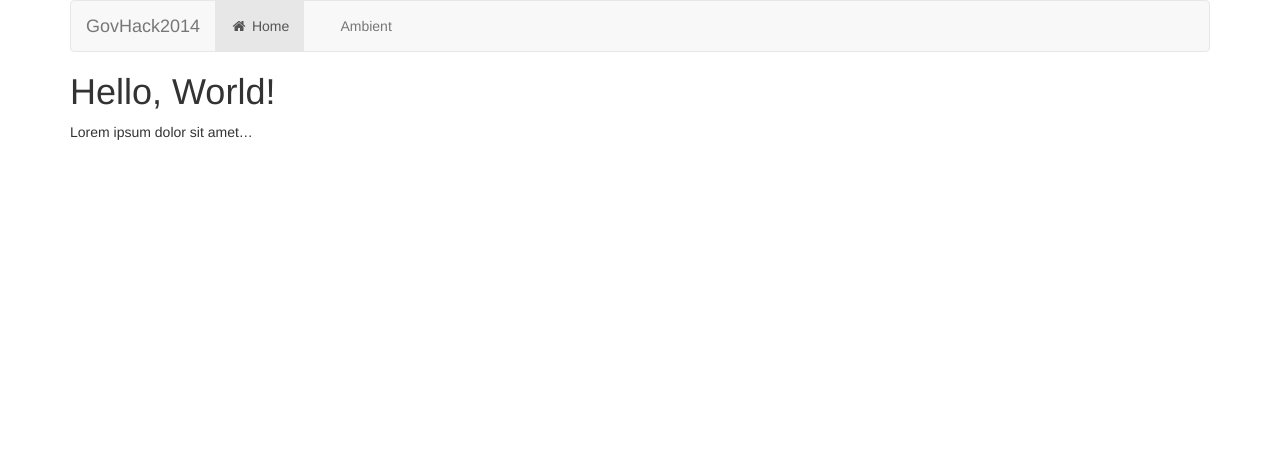
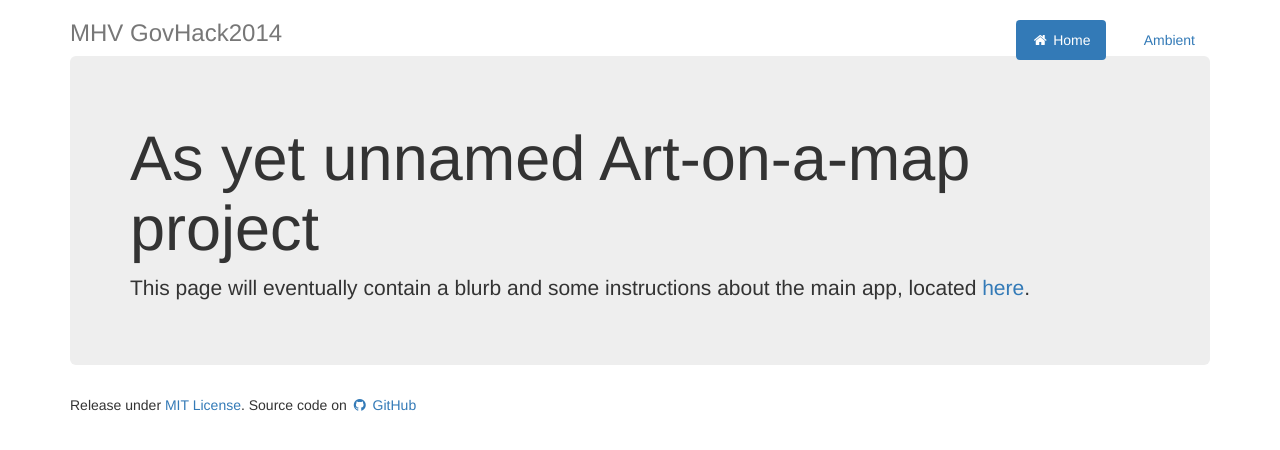
Before and after one commit to makehackvoid/govhack2014, a Python web app: template govhack2014/templates/index.html in a window 1280 px wide. Shown: the top 450 px of the page. Run offline with Jinja, Linux system fonts and the light colour scheme; the template is opened without the code that fills it, so the values that code supplies are empty; some libraries are stand-ins or nearby versions.

Commit message:
Updated _layout and index templates.

```diff
--- a/govhack2014/templates/_layout.html
+++ b/govhack2014/templates/_layout.html
@@ -31,27 +31,14 @@
     </head>
     <body>
     <div class="container">
-            <div class="navbar navbar-default" role="navigation">
-                <div class="container-fluid">
-                    <div class="navbar-header">
-                        <button type="button" class="navbar-toggle" data-toggle="collapse" data-target=".navbar-collapse">
-                            <span class="sr-only">Toggle navigation</span>
-                            <i class="fa fa-bars fa-lg"></i>
-                        </button>
-                        <a class="navbar-brand" href="/">GovHack2014</a>
-                    </div>
-                    <div class="navbar-collapse collapse">
-                        <ul class="nav navbar-nav">
+      <div class="header">
+        <ul class="nav nav-pills pull-right">
         {% for href, id, caption, icon in navigation_bar %}
         <li{% if id == active_page %} class="active"{% endif %}>
           <a href="{{ href|e }}"><i class="fa fa-fw fa-{{ icon|e }}"></i> {{ caption|e }}</a>
         </li>
         {% endfor %}
         </ul>
-                    </div><!--/.nav-collapse -->
-                </div><!--/.container-fluid -->
-            </div>
-
             <section id="content">
                 {{ render_messages("success") }}
                 {{ render_messages("info") }}
@@ -60,7 +47,10 @@
                 {% block content %}
                 {% endblock %}
             </section>
+      <div class="footer">
+        <p>Release under <a href="https://raw.githubusercontent.com/makehackvoid/govhack2014/master/LICENSE">MIT License</a>. Source code on <a href="https://github.com/makehackvoid/govhack2014"><i class="fa fa-fw fa-github"></i> GitHub</a></p>
       </div>
+    </div> <!-- /container -->
 
         <script src="https://ajax.googleapis.com/ajax/libs/jquery/1.11.0/jquery.min.js"></script>
         <script src="//netdna.bootstrapcdn.com/bootstrap/3.1.1/js/bootstrap.min.js"></script>
--- a/govhack2014/templates/index.html
+++ b/govhack2014/templates/index.html
@@ -3,6 +3,11 @@
 
 {% block title %}Index{% endblock %}
 {% block content %}
-    <h1>Hello, World!</h1>
-    <p>Lorem ipsum dolor sit amet…</p>
+    <h3 class="text-muted">MHV GovHack2014</h3>
+      </div>
+
+      <div class="jumbotron">
+        <h1>As yet unnamed Art-on-a-map project</h1>
+        <p class="lead">This page will eventually contain a blurb and some instructions about the main app, located <a href="/ambient">here</a>.</p>
+      </div>
 {% endblock %}
```
Lines whose indentation alone changed are shown as unchanged.
